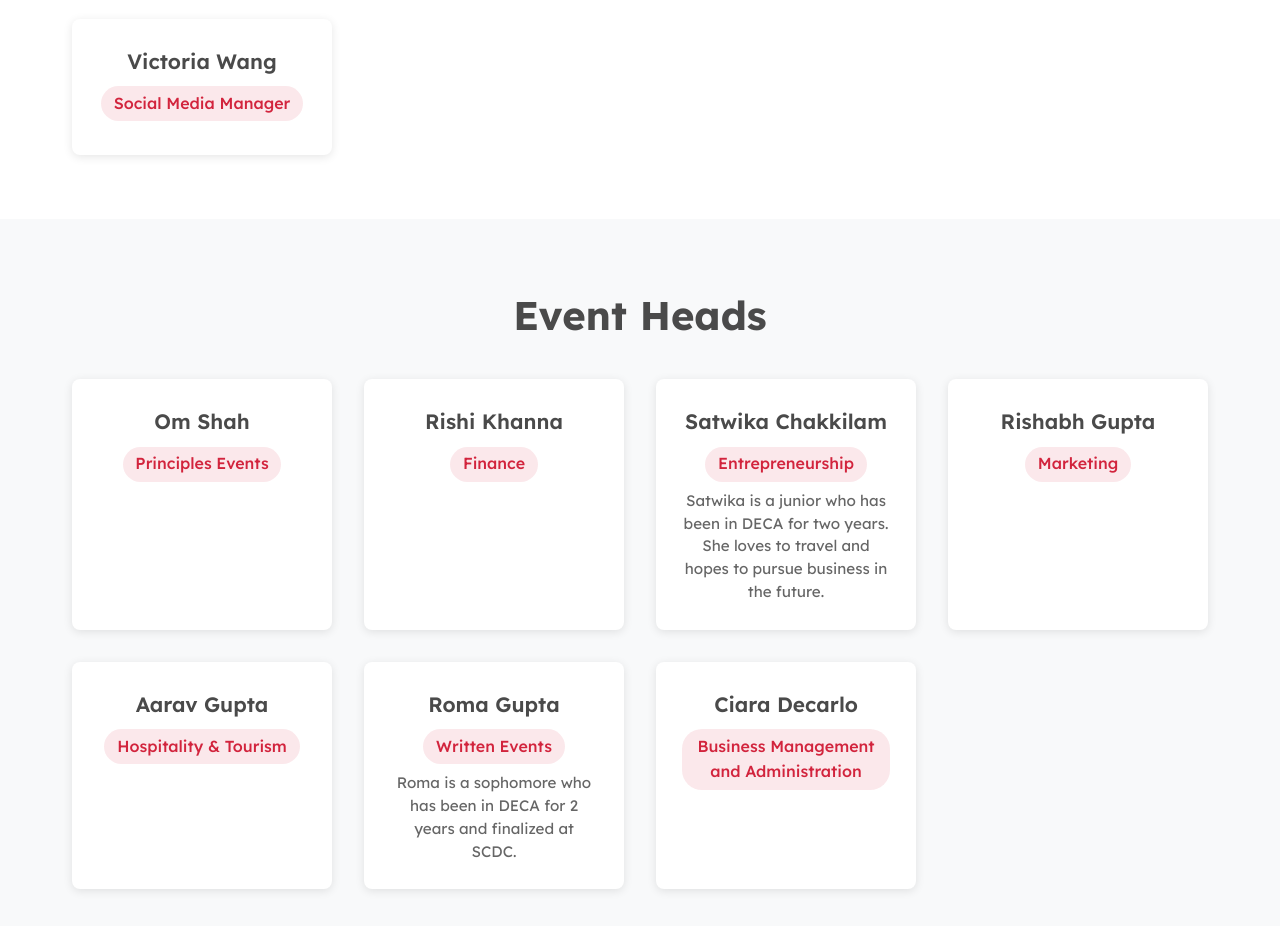
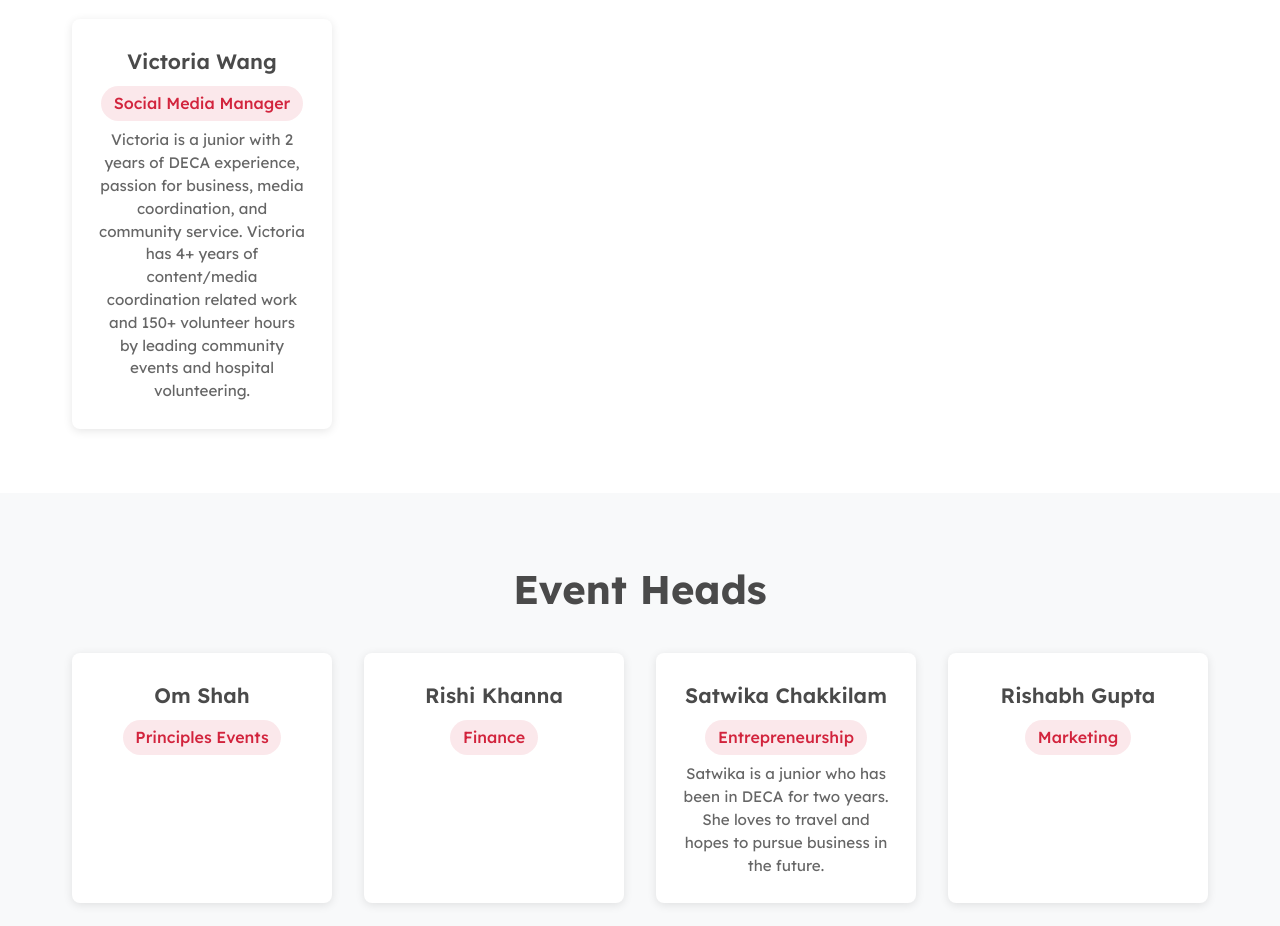
Before and after one commit to AryaVaidya08/BRHS-DECA, a Next.js app: page /our-team in a window 1280 px wide. Shown: the part 1280-2206 px from the top of the page. Built offline with nearby package versions, Linux system fonts and the light colour scheme.

Commit message:
added victoria description

```diff
--- a/app/our-team/page.js
+++ b/app/our-team/page.js
@@ -90,7 +90,7 @@ export default function OurTeam() {
     {
       name: "Victoria Wang",
       position: "Social Media Manager",
-      description: "",
+      description: "Victoria is a junior with 2 years of DECA experience, passion for business, media coordination, and community service. Victoria has 4+ years of content/media coordination related work and 150+ volunteer hours by leading community events and hospital volunteering.",
       image: "/placeholder-profile.jpg"
     }
   ];
```
